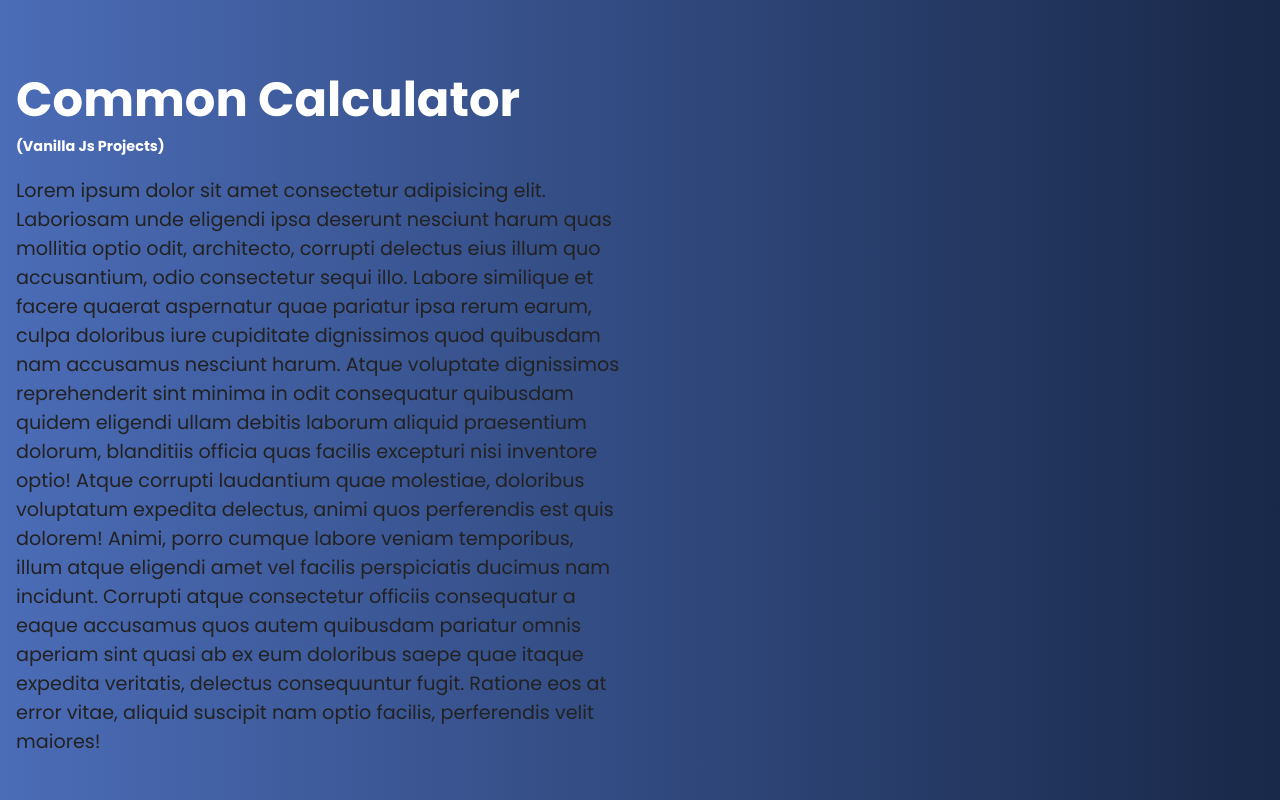
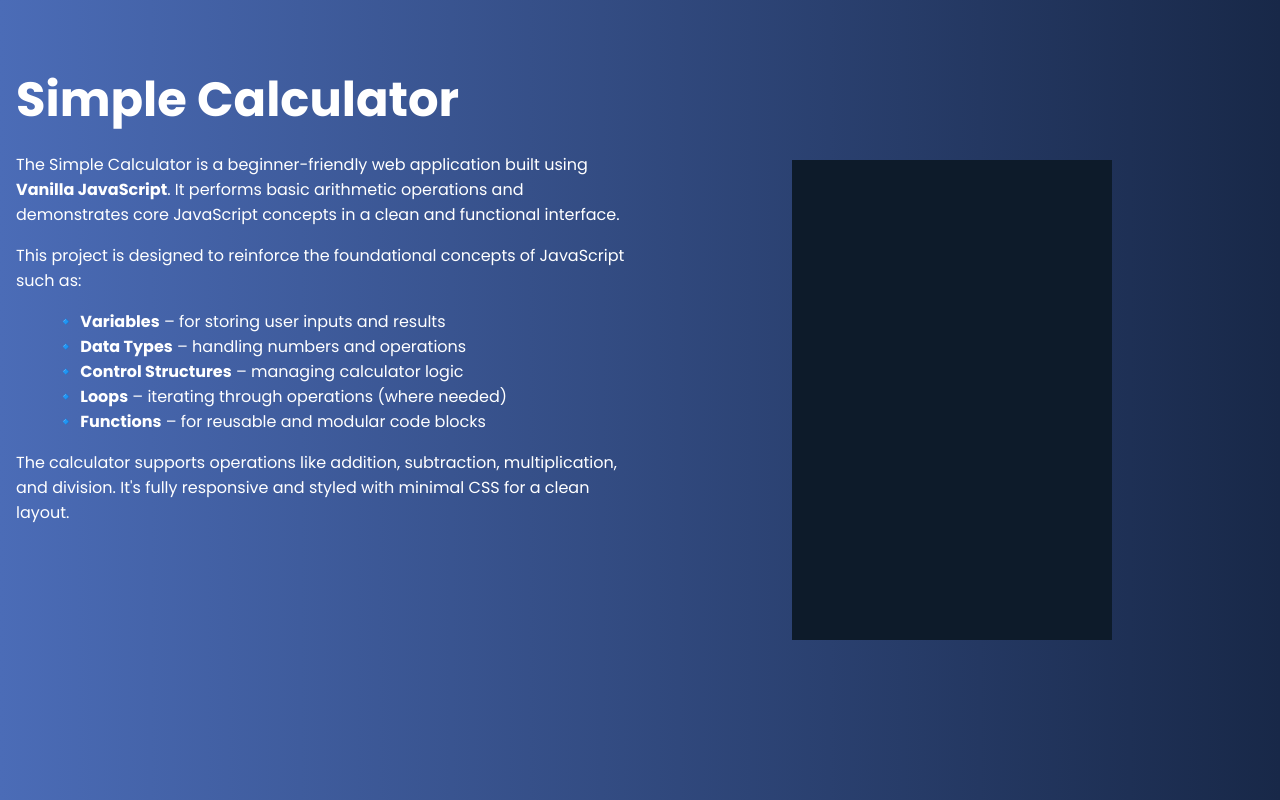
Before and after one commit to amanzahiddev/vanilla-js, a plain HTML site: page 01. basics-calculator/index.html in a window 1280 px wide. Drawn offline with Linux system fonts and the light colour scheme.

Commit message:
Added calculator Wrapper

```diff
--- a/01. basics-calculator/assets/css/style.css
+++ b/01. basics-calculator/assets/css/style.css
@@ -37,27 +37,36 @@
     width: 100%;
     display: flex;
     align-items: stretch;
+    padding: 2rem 1rem;
 }
 .calc-desc,
 .calc-wrapper{
     height: 100%;
-    width: 50vw;
+    width: 50%;
 }
 .calc-desc{
-    padding: 2rem 1rem;
+    width: 50%;
 }
-
 .calc-desc h1{
     margin-bottom: 0;
     color: var(--white);
     font-size: 3rem;
 }
-.calc-desc h2{
-    margin-top: 0;
-    font-size: 0.9rem;
+.calc-desc ul,
+.calc-desc p{
+    font-size: 1rem;
     color: var(--white);
 }
-.calc-desc p{
-    font-size: 1.2rem;
-    color: var(--charcol-black);
+.calc-desc ul{
+    list-style: none;
 }
+.calc-wrapper {
+    display: flex;
+    justify-content: center;
+    align-items: center;
+}
+.calc-wrapper .calculator{
+    height: 30rem;
+    width: 20rem;
+    background: var(--rich-navy);
+}
--- a/01. basics-calculator/index.html
+++ b/01. basics-calculator/index.html
@@ -1,21 +1,56 @@
 <!DOCTYPE html>
 <html lang="en">
   <head>
-    <meta charset="UTF-8">
-    <meta name="viewport" content="width=device-width, initial-scale=1.0">
+    <meta charset="UTF-8" />
+    <meta name="viewport" content="width=device-width, initial-scale=1.0" />
     <title>Basics - Calculator | Vanilla JS Projects</title>
-    <link rel="stylesheet" href="./assets/css/style.css">
+    <link rel="stylesheet" href="./assets/css/style.css" />
   </head>
   <body>
     <main>
       <div class="container">
         <div class="calc-desc">
-                <h1>Common Calculator</h1>
-                <h2>(Vanilla Js Projects)</h2>
-                <p>Lorem ipsum dolor sit amet consectetur adipisicing elit. Laboriosam unde eligendi ipsa deserunt nesciunt harum quas mollitia optio odit, architecto, corrupti delectus eius illum quo accusantium, odio consectetur sequi illo. Labore similique et facere quaerat aspernatur quae pariatur ipsa rerum earum, culpa doloribus iure cupiditate dignissimos quod quibusdam nam accusamus nesciunt harum. Atque voluptate dignissimos reprehenderit sint minima in odit consequatur quibusdam quidem eligendi ullam debitis laborum aliquid praesentium dolorum, blanditiis officia quas facilis excepturi nisi inventore optio! Atque corrupti laudantium quae molestiae, doloribus voluptatum expedita delectus, animi quos perferendis est quis dolorem! Animi, porro cumque labore veniam temporibus, illum atque eligendi amet vel facilis perspiciatis ducimus nam incidunt. Corrupti atque consectetur officiis consequatur a eaque accusamus quos autem quibusdam pariatur omnis aperiam sint quasi ab ex eum doloribus saepe quae itaque expedita veritatis, delectus consequuntur fugit. Ratione eos at error vitae, aliquid suscipit nam optio facilis, perferendis velit maiores!</p>
+          <h1>Simple Calculator</h1>
+          <p>
+            The Simple Calculator is a beginner-friendly web application built
+            using <strong>Vanilla JavaScript</strong>. It performs basic
+            arithmetic operations and demonstrates core JavaScript concepts in a
+            clean and functional interface.
+          </p>
+          <p>
+            This project is designed to reinforce the foundational concepts of
+            JavaScript such as:
+          </p>
+          <ul>
+            <li>
+              🔹 <strong>Variables</strong> – for storing user inputs and
+              results
+            </li>
+            <li>
+              🔹 <strong>Data Types</strong> – handling numbers and operations
+            </li>
+            <li>
+              🔹 <strong>Control Structures</strong> – managing calculator logic
+            </li>
+            <li>
+              🔹 <strong>Loops</strong> – iterating through operations (where
+              needed)
+            </li>
+            <li>
+              🔹 <strong>Functions</strong> – for reusable and modular code
+              blocks
+            </li>
+          </ul>
+          <p>
+            The calculator supports operations like addition, subtraction,
+            multiplication, and division. It's fully responsive and styled with
+            minimal CSS for a clean layout.
+          </p>
         </div>
         <div class="calc-wrapper">
-                <div class="calculator"></div>
+            <div class="calculator">
+                <div class="screen"></div>
+            </div>
         </div>
       </div>
     </main>
```
Lines whose indentation alone changed are shown as unchanged.
